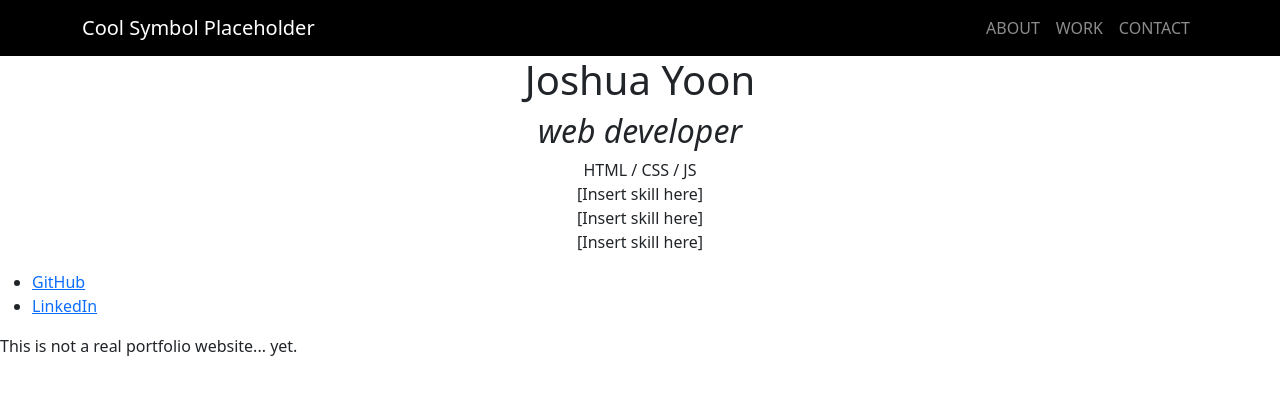
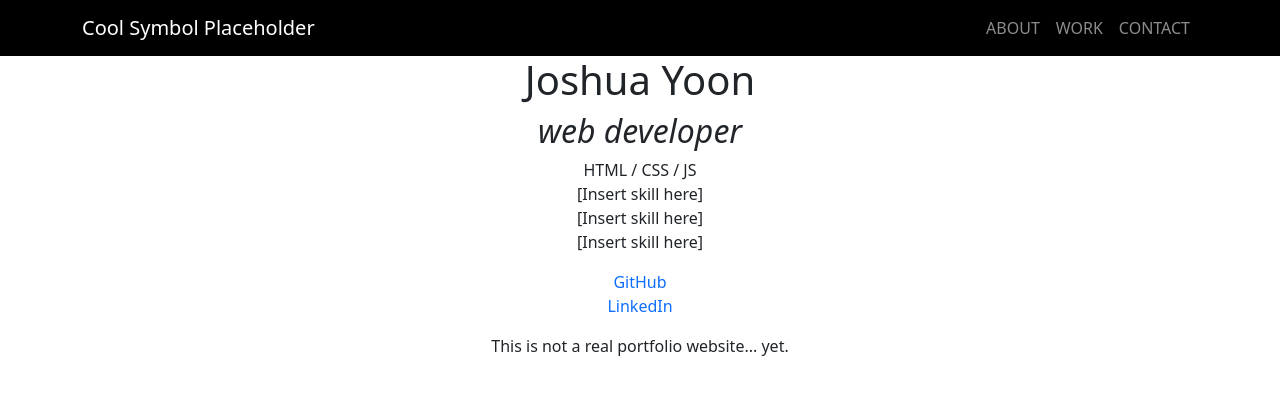
Before and after one commit to yoonj200/Website-Practice, a plain HTML site: page index.html in a window 1280 px wide. Drawn offline with nearby package versions, Linux system fonts and the light colour scheme.

Commit message:
Centers footer content and removes link text decoration

```diff
--- a/index.html
+++ b/index.html
@@ -34,10 +34,10 @@
         <li>[Insert skill here]</li>
       </ul>
     </section>
-    <footer>
-      <ul id="contact-buttons">
-        <li><a class="contact-button" href="https://github.com/yoonj200" target="_blank" id="profile-link">GitHub</a></li>
-        <li><a class="contact-button" href="https://www.linkedin.com/in/j-yoon-115775224/" target="_blank">LinkedIn</a></li>
+    <footer class="text-center">
+      <ul id="contact-buttons" class="list-unstyled">
+        <li><a class="contact-button text-decoration-none" href="https://github.com/yoonj200" target="_blank" id="profile-link">GitHub</a></li>
+        <li><a class="contact-button text-decoration-none" href="https://www.linkedin.com/in/j-yoon-115775224/" target="_blank">LinkedIn</a></li>
       </ul>
       <p>This is not a real portfolio website... yet.</p>
     </footer>
```
